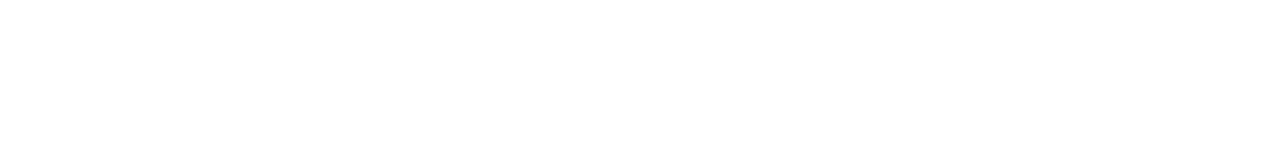
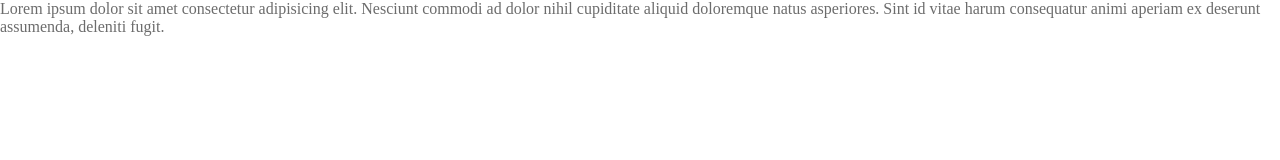
Before and after one commit to IanZuliani/travelgram, a plain HTML site: page index.html in a window 1280 px wide. Drawn offline with Linux system fonts and the light colour scheme.

Commit message:
Initial Style guide

```diff
--- a/index.html
+++ b/index.html
@@ -7,6 +7,6 @@
     <link rel="stylesheet" href="styles/index.css">
 </head>
 <body>
-
+    <p>Lorem ipsum dolor sit amet consectetur adipisicing elit. Nesciunt commodi ad dolor nihil cupiditate aliquid doloremque natus asperiores. Sint id vitae harum consequatur animi aperiam ex deserunt assumenda, deleniti fugit.</p>
 </body>
 </html>
--- a/styles/global.css
+++ b/styles/global.css
@@ -3,3 +3,19 @@
     padding: 0;
     box-sizing: border-box;/*causing the browser to calculate the width/height of the element counting not only its content (as seen in the content-box ), but also considering the padding and border of the element.*/
 }
+
+:root {
+    --brand-color: #EF5F4C;
+    --shape-transparency: #ffffff91;
+    --skeleton-color: #D9D9D9;
+    --surface-color:#F5F5F5;
+    --background-color: #FFFFFF;
+    --text-color-primary: #313131;
+    --text-color-secondary: #6C6C6C;
+
+}
+
+body {
+    color: var(--text-color-secondary);/*Use variable*/
+    background-color: var(--background-color);
+}
```
Also changed, not shown: assets/AirplaneTilt.svg (added), assets/Image 01.png (added), assets/Image 02.png (added), assets/Image 03.png (added), assets/Image 04.png (added), assets/Image 05.png (added), assets/Image 06.png (added), assets/Image 07.png (added), assets/Image 08.png (added), assets/Image 09.png (added), assets/Image 10.png (added), assets/Image 11.png (added), assets/Image.svg (added), assets/Logo.svg (added), 2 more files, 1 other file.
